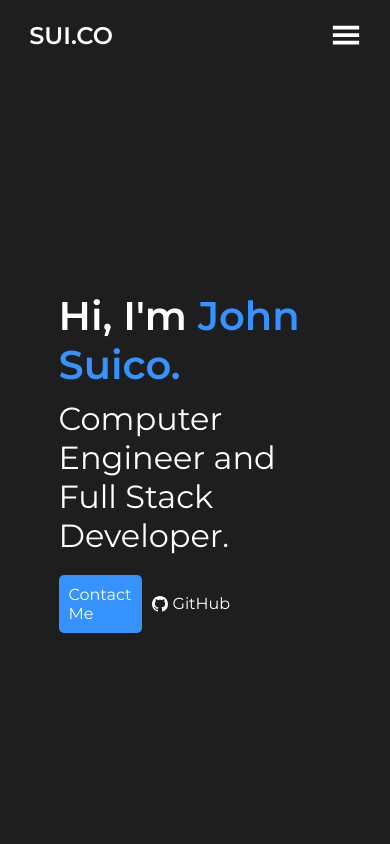
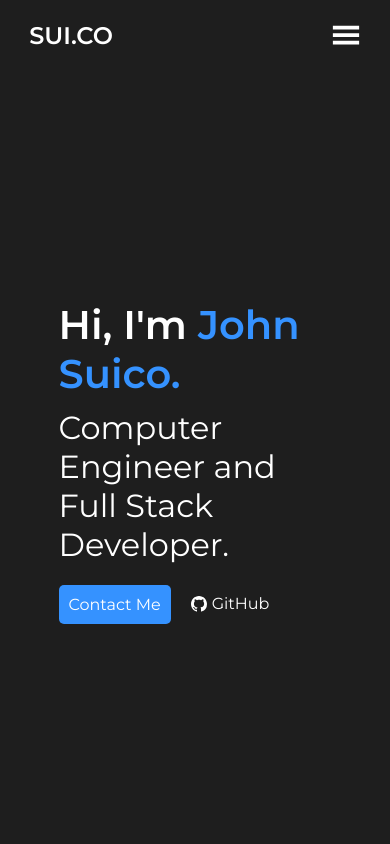
Before and after one commit to johnsuico/suico-portfolio, a React (Create React App) app: page / in a window 390 px wide. Shown: the top 844 px of the page. Built offline with nearby package versions, Linux system fonts and the light colour scheme; the HTML template or start-up script is replaced by a standard one.

Commit message:
Fix responsive design

```diff
--- a/src/Components/Hero/Hero.css
+++ b/src/Components/Hero/Hero.css
@@ -22,8 +22,6 @@
 
 .hero-buttons {
   display: flex;
-  width: 20%;
-  justify-content: space-between;
   margin-top: 20px;
   align-items: center;
 }
@@ -50,6 +48,7 @@
   padding: 10px 10px;
   border-bottom: 1px solid transparent;
   transition: 0.3s all;
+  margin-left: 10px;
 }
 
 .github-btn:hover {
```
